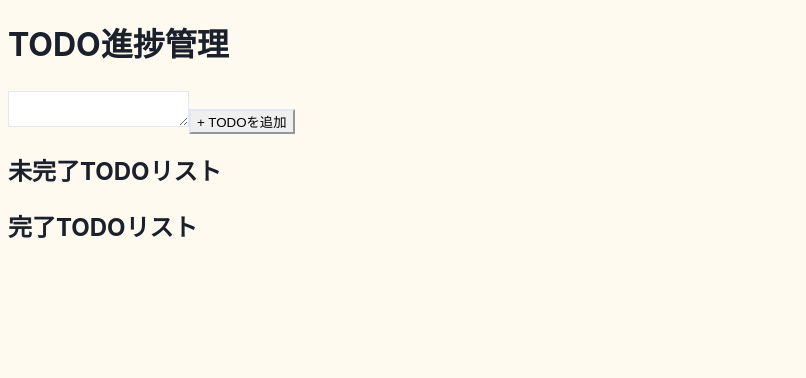
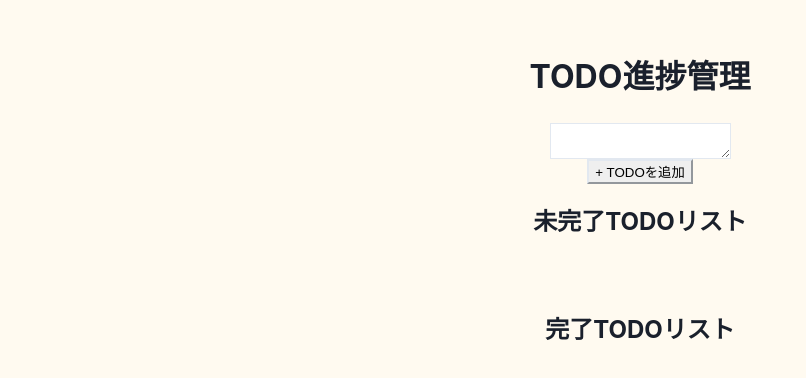
Before and after one commit to takatoshiinaoka/react-todo-app, a React (Create React App) app: page / in a window 1280 px wide. Shown: the top 378 px of the page, without its empty margins (0-806 px from the left). Built offline with nearby package versions, Linux system fonts and the light colour scheme; data requests are answered from the project's data file.

Commit message:
[add] Use Chakra-UI Component

```diff
--- a/src/components/App.js
+++ b/src/components/App.js
@@ -1,4 +1,6 @@
 import React, { useRef } from "react"
+import { Container } from "@chakra-ui/react"
+import { AddIcon } from "@chakra-ui/icon"
 import { useTodo } from "../hooks/useTodo"
 import { TodoTitle } from "./TodoTitle"
 import { TodoAdd } from "./TodoAdd"
@@ -25,9 +27,15 @@ function App() {
   const completedList = todoList.filter((todo) => todo.done)
 
   return (
-    <>
-      <TodoTitle title="TODO進捗管理" as="h1" />
+    <Container centerContent p={{ base: "4", md: "6" }} maxWidth="3xl">
+      <TodoTitle
+        title="TODO進捗管理"
+        as="h1"
+        fontSize={{ base: "2xl", md: "3xl"}}
+      />
       <TodoAdd
+        placeholder="ADD TODO"
+        leftIcon={<AddIcon/>}
         buttonText="+ TODOを追加"
         inputEl={inputEl}
         handleAddTodoListItem={handleAddTodoListItem}
@@ -38,6 +46,7 @@ function App() {
         deleteTodoListItem={deleteTodoListItem}
         title="未完了TODOリスト"
         as="h2"
+        fontSize={{ base: "xl", md: "2xl" }}
       />
       <TodoList
         todoList={completedList}
@@ -45,8 +54,9 @@ function App() {
         deleteTodoListItem={deleteTodoListItem}
         title="完了TODOリスト"
         as="h2"
+        fontSize={{ base: "xl", md: "2xl" }}
       />
-    </>
+    </Container>
   )
 }
 
```
